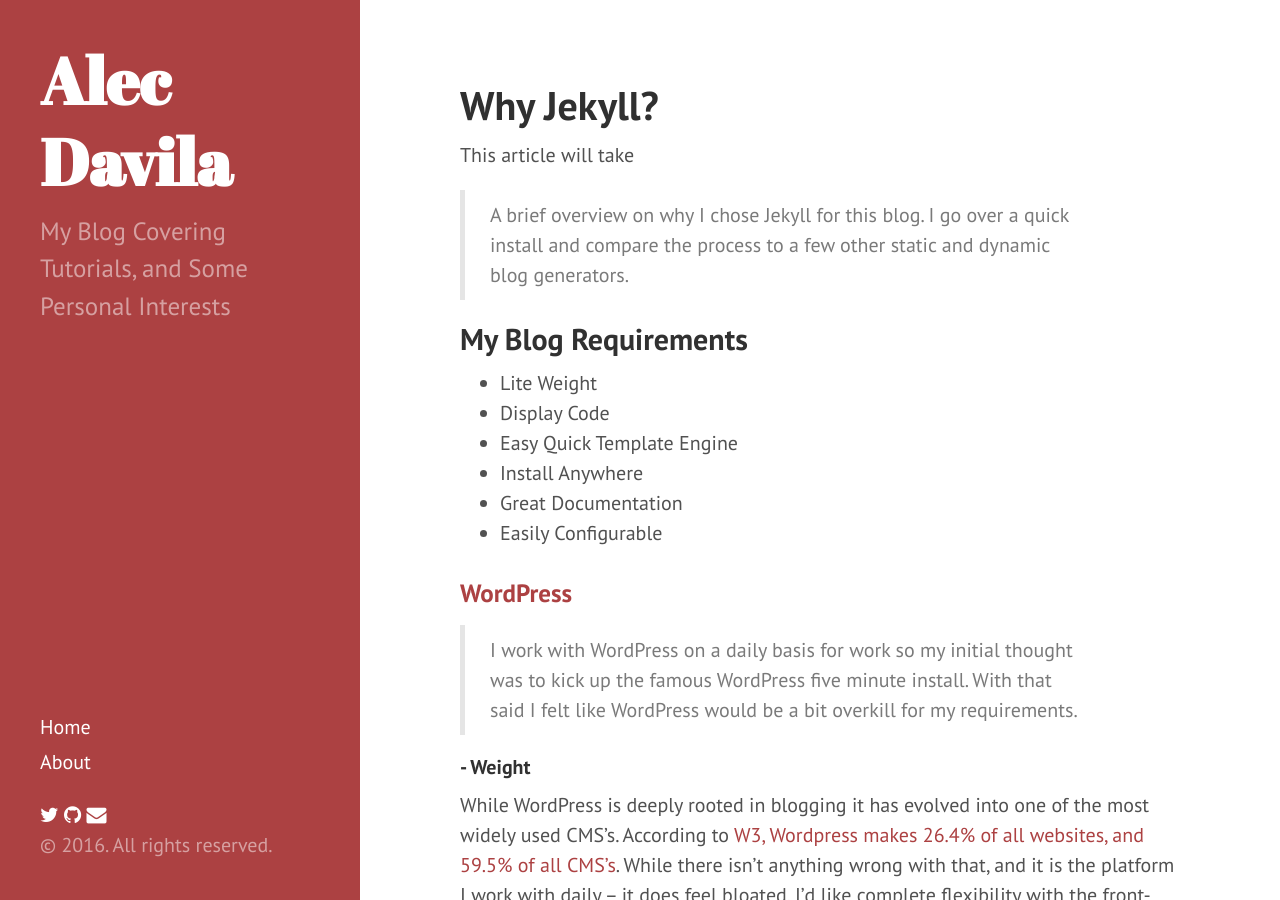
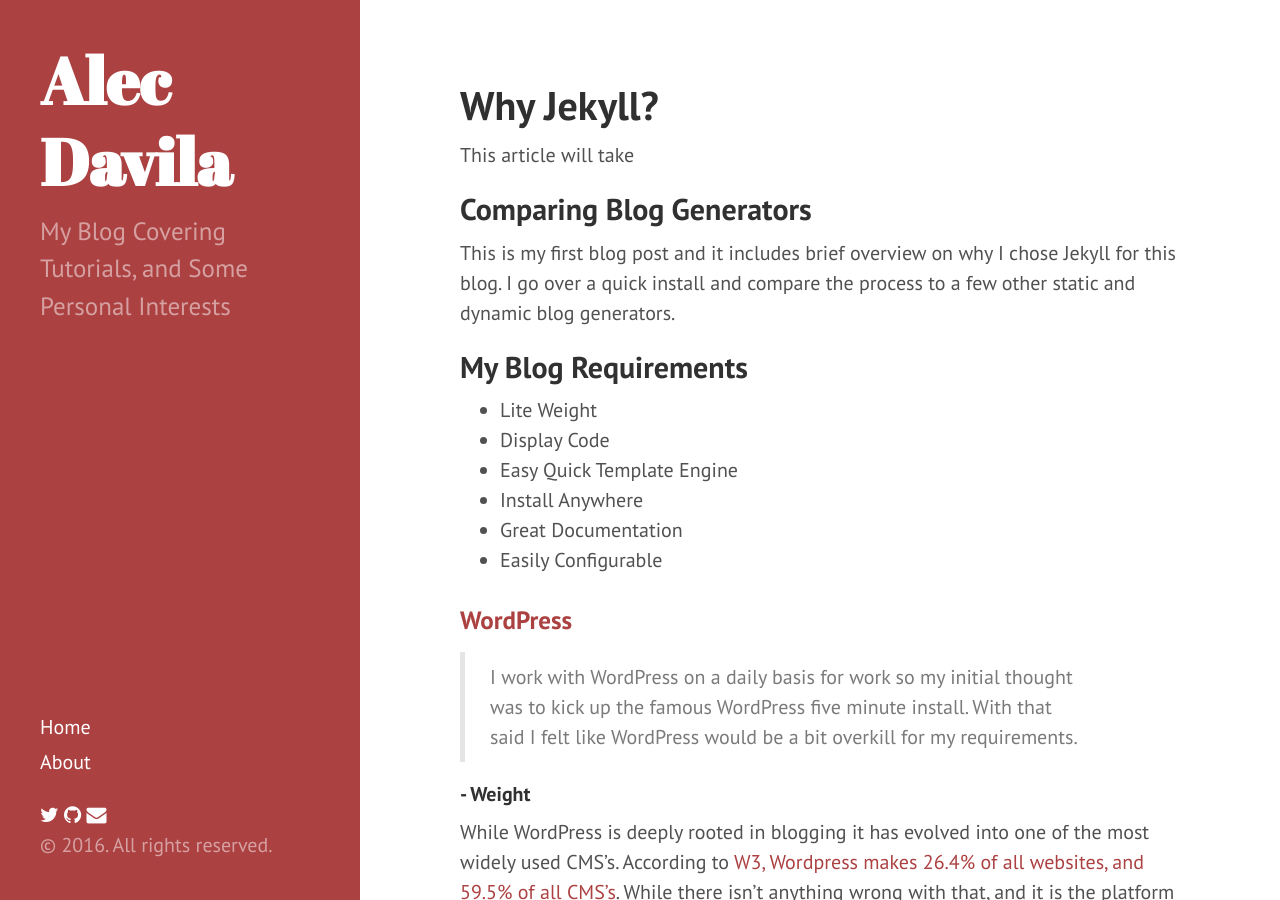
Before and after one commit to FullPint/blog, a Jekyll site: the page built from _posts/2016-06-14-why-jekyll.md, in a window 1280 px wide and 900 px high. Built offline with Jekyll 4.4.1, drawn with Linux system fonts in a browser that asks for light colours; nearby versions of some CDN libraries; Markdown is read by kramdown in place of the engine named in the settings; comment, search, counter and statistics services are not loaded; some of the changed text lies outside the part shown.

Commit message:
Added preview text hooks for the index page

```diff
--- a/_config.yml
+++ b/_config.yml
@@ -19,6 +19,8 @@
   email:           dev@alecdavila.me
 
 paginate:         5
+paginate_path:    "blog/page:num"
+excerpt_separator: <!--more-->
 
 # Custom vars
 version:          2.1.0
--- a/_posts/2016-06-14-why-jekyll.md
+++ b/_posts/2016-06-14-why-jekyll.md
@@ -4,9 +4,10 @@
 comments: true
 ---
 
+##Comparing Blog Generators
+This is my first blog post and it includes brief overview on why I chose Jekyll for this blog. I go over a quick install and compare the process to a few other static and dynamic blog generators.
 
-
-> A brief overview on why I chose Jekyll for this blog. I go over a quick install and compare the process to a few other static and dynamic blog generators.
+<!--more-->
 
 ## My Blog Requirements
 * Lite Weight
--- a/index.html
+++ b/index.html
@@ -14,7 +14,9 @@
 
     <span class="post-date">{{ post.date | date_to_string }}</span>
 
-    {{ post.content }}
+    {{ post.excerpt }}
+
+    <a href="{{ post.url }}/#read-more" role="button">Read more <i class="fa fa-arrow-circle-right"></i></a>
   </div>
   {% endfor %}
 </div>
```
Also changed, not shown: _posts/2016-06-20-using-webpack-part-1.md (+2 -0 lines), _posts/2016-06-21-using-webpack-part-2.md (+4 -2 lines), _posts/2016-06-25-simple-jwt-authenticatoin-server.md (+2 -0 lines).
